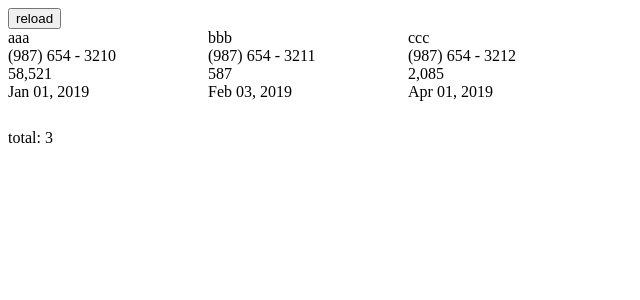
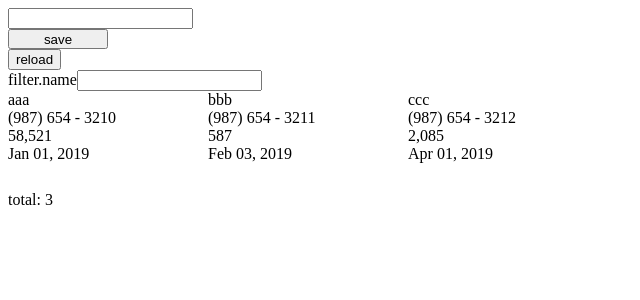
Before and after one commit to chengweiou/vue2, a Vue app: page / in a window 1280 px wide. Shown: the top 300 px of the page, without its empty margins (0-640 px from the left). Built offline with nearby package versions, Linux system fonts and the light colour scheme.

Commit message:
添加基础操作，列表筛选

```diff
--- a/src/sdk/util/data.js
+++ b/src/sdk/util/data.js
@@ -1,4 +1,5 @@
 export default {
+  'POST /xxx': 4,
   'GET /xxx/:id': { id: 2, name: 'bbb', date: '2019-02-03', phone: '9876543211', vote: 587 },
   'GET /xxx/count': 3,
   'GET /xxx': [
--- a/src/sdk/xxxService.js
+++ b/src/sdk/xxxService.js
@@ -3,6 +3,16 @@ import site from './config/site'
 import paramUtil from './util/paramUtil'
 
 export default class {
+  static save(e) {
+    let url = `${site.hiveel}/xxx`
+    let formData = new FormData()
+    formData.append('name', e.name)
+    let options = {
+      method: 'POST',
+      body: formData,
+    }
+    return fetchUtil.run(url, options)
+  }
   static loadById(e) {
     let url = `${site.xxx}/xxx/${e.id}`
     let options = {
--- a/src/store/module/xxx.js
+++ b/src/store/module/xxx.js
@@ -10,12 +10,23 @@ const CLEAN_STATE = {
 const state = { ...CLEAN_STATE }
 
 const actions = {
+  async save({ commit, dispatch, state, rootState }, payload, config = {}) {
+    let rest = await service.save(payload)
+    if (rest.code !== 'SUCCESS') {
+      return
+    }
+    state.list.push({ ...payload, id: rest.data })
+    commit('list', state.list)
+  },
   async loadById({ commit, dispatch, state, rootState }, payload, config = {}) {
     let rest = await service.loadById({ id: payload.id })
     if (rest.code !== 'SUCCESS') {
       return
     }
     commit('detail', rest.data)
+  },
+  changeFilter({ commit, dispatch, state, rootState }, payload, config = {}) {
+    commit('filter', state.filter)
   },
   async count({ commit, dispatch, state, rootState }, payload, config = {}) {
     let rest = await service.count(state.filter)
--- a/src/view/xxx/list.vue
+++ b/src/view/xxx/list.vue
@@ -1,11 +1,20 @@
 <template>
   <main>
     <div>
-      <button @click="load">reload</button>
+      <div>
+        <section><input v-model="form.name"></section>
+        <div style="display: flex;">
+          <div v-if="saveLoading" style="height: 20px;"><loading style="width: 20px; "/></div>
+          <div v-else><button style="width: 100px; height: 20px;" @click="save">save</button></div>
+        </div>
+      </div>
+
     </div>
     <div>
+      <button @click="load">reload</button>
+      <div>filter.name<input v-model="filter.name" @keyup="changeFilter"></div>
       <div v-if="loading"><loading style="width: 30px; height: 30px;"/></div>
-      <div v-else style="display: flex; ">
+      <div v-else style="display: flex; flex-wrap: wrap;">
         <article v-for="(e, i) in list" :key="i" @click="goDetail(i)">
           <section style="width: 200px; height: 100px; ">
             <div>{{e.name}}</div>
@@ -26,10 +35,13 @@ export default {
   data() {
     return {
       loading: false,
+      saveLoading: false,
+      form: {}, // 图片的话，需要把图片属性名写上，否则本地缩略图会出不来
     }
   },
   computed: {
     total() { return this.$store.state.xxx.total },
+    filter() { return this.$store.state.xxx.filter },
     list() { return this.$store.state.xxx.list },
   },
   components: {
@@ -40,6 +52,19 @@ export default {
     this.load()
   },
   methods: {
+    async save() {
+      if (!this.form.name) {
+        return
+      }
+      this.saveLoading = true
+      await Promise.all([this.$store.dispatch('xxx/save', this.form), this.$wait(1000)])
+      this.saveLoading = false
+    },
+    changeFilter() {
+      this.$store.dispatch('xxx/changeFilter')
+      this.load()
+      this.count()
+    },
     async count() {
       this.$store.dispatch('xxx/count')
     },
```
